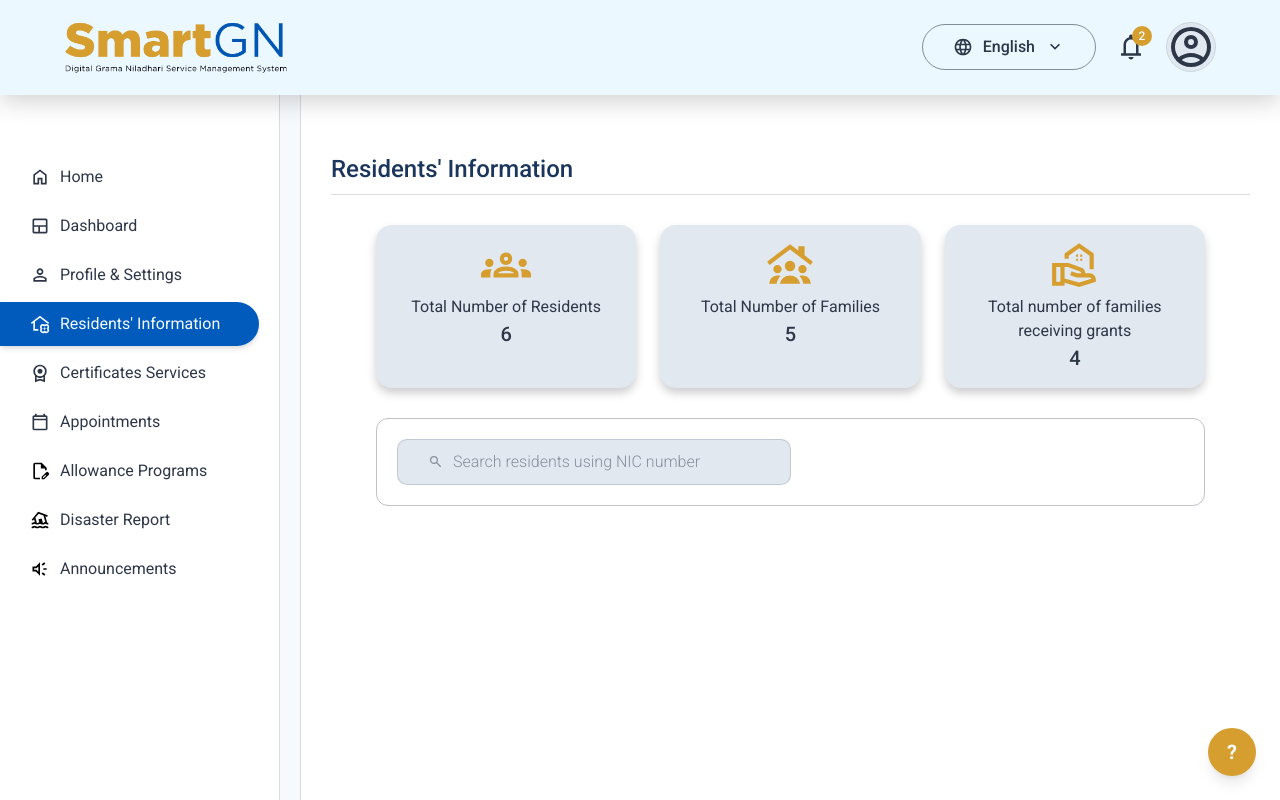
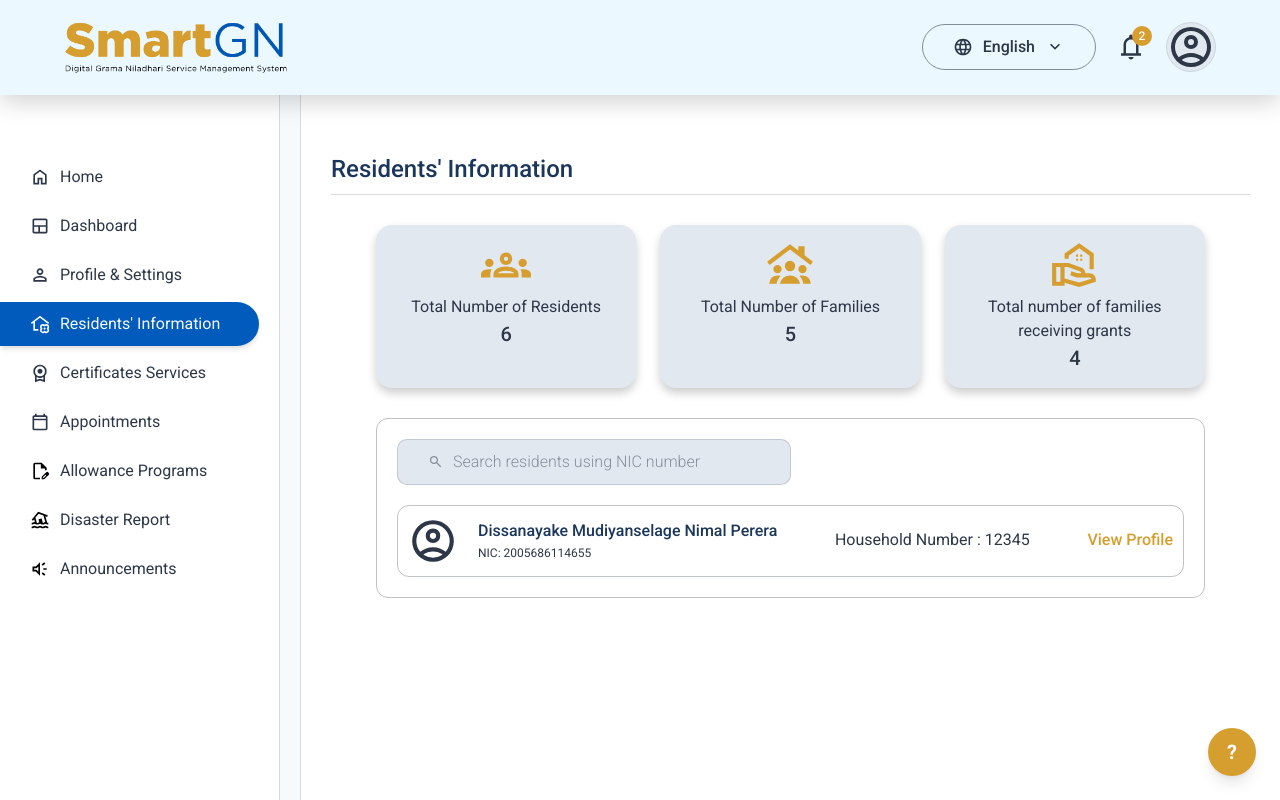
Before and after one commit to Mogith-Code/SmartGN-Digital-GN-Service-Management-System, a React (Vite) app in the folder SmartGN/: page /ResidentsDetails in a window 1280 px wide. Shown: the top 800 px of the page. Built offline with nearby package versions, Linux system fonts and the light colour scheme.

Commit message:
Update profileSearchingSection.jsx

```diff
--- a/SmartGN/src/Components/ResidentsDetails/ProfileSearchingSection.jsx
+++ b/SmartGN/src/Components/ResidentsDetails/ProfileSearchingSection.jsx
@@ -1,5 +1,6 @@
 import React from "react";
 import searchIcon from "../../assets/search_24dp_2D3748_FILL0_wght400_GRAD0_opsz24.svg";
+import profileIcon from "../../assets/account_circle_24dp_2D3748_FILL0_wght400_GRAD0_opsz24.svg";
 
 function ProfileSearchingSection() {
   return (
@@ -14,6 +15,36 @@ function ProfileSearchingSection() {
           Search residents using NIC number
         </span>
       </div>
+      <div className="flex flex-col gap-[20px] w-full p-[10px] border border-[#2D37484D] rounded-xl">
+        <div className="flex justify-between">
+          <div className="flex w-full items-center justify-between ">
+            <div className="flex items-center justify-between">
+              <img
+                src={profileIcon}
+                alt="Resident Photo"
+                className="w-[50px] h-[50px] rounded-full"
+              />
+
+              <div className="ml-[20px] flex flex-col items-start">
+                <span className="text-sm sm:text-base md:text-lg lg:text-[16px] text-[#1B365D] font-medium">
+                  Dissanayake Mudiyanselage Nimal Perera
+                </span>
+                <span className="text-sm sm:text-base md:text-lg lg:text-[12px] text-[#2D3748]">
+                  NIC: 2005686114655
+                </span>
+              </div>
+            </div>
+
+            <span className="text-sm sm:text-base md:text-lg lg:text-[16px] text-[#2D3748]">
+              Household Number : 12345
+            </span>
+
+            <span className="text-sm sm:text-base md:text-lg lg:text-[16px] text-[#D69E2E] font-medium hover:cursor-pointer hover:underline">
+              View Profile
+            </span>
+          </div>
+        </div>
+      </div>
     </div>
   );
 }
```
